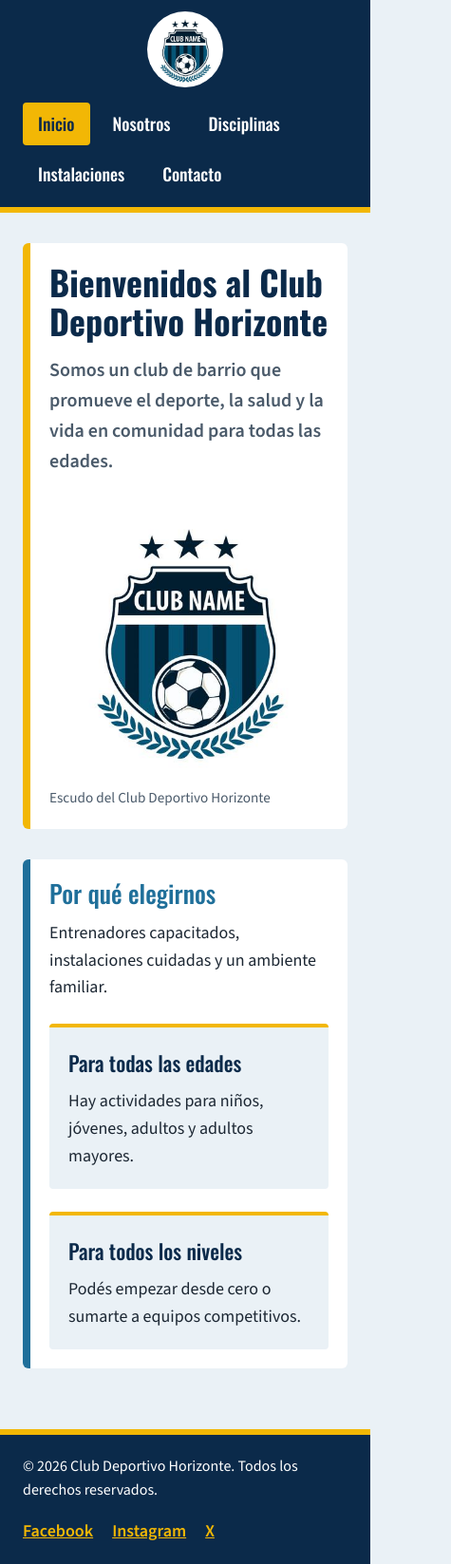
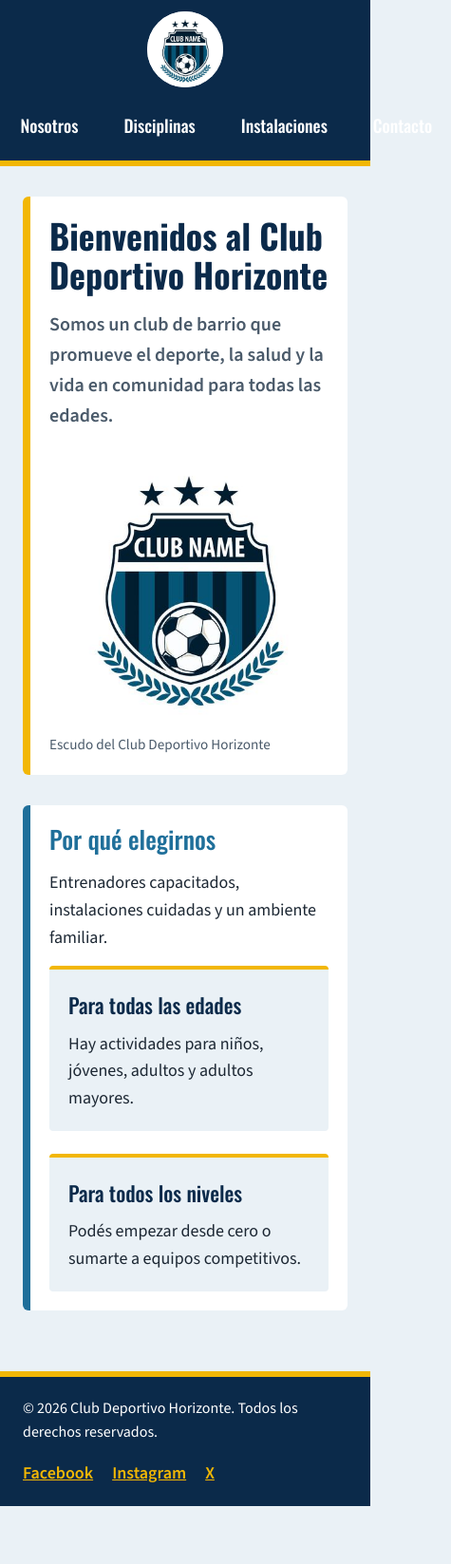
Before and after one commit to agustingiron68-sys/Club-deportivo-horizonte, a plain HTML site: page index.html in a window 390 px wide. Shown: the whole page at 95% size, 475 px wide, since content can reach past the window. After the commit the page ends 1586 px from the top, so only its background shows below. Drawn offline with nearby package versions, Linux system fonts and the light colour scheme.

Commit message:
Add files via upload

```diff
--- a/styles/styles.css
+++ b/styles/styles.css
@@ -4,9 +4,16 @@
    ========================================================== */
 
 
-/* ---------- 1. VARIABLES (paleta y tipografía) ---------- */
+/* ---------- 1. REINICIO GLOBAL (Box Model) ---------- */
+* {
+  margin: 0;
+  padding: 0;
+  box-sizing: border-box;   /* el padding y el border no agrandan los anchos */
+}
+
+
+/* ---------- 2. VARIABLES (paleta de colores) ---------- */
 :root {
-  /* Colores */
   --color-primario: #0b2a4a;     /* azul marino */
   --color-secundario: #1f6f9a;   /* azul petróleo */
   --color-acento: #f2b705;       /* dorado */
@@ -14,17 +21,10 @@
   --color-superficie: #ffffff;   /* tarjetas y secciones */
   --color-texto: #1c2733;        /* texto principal */
   --color-texto-suave: #4a5a6a;  /* texto secundario */
-
 }
 
 
-/* ---------- 2. REINICIO Y BASE ---------- */
-* {
-  box-sizing: border-box;
-  margin: 0;
-  padding: 0;
-}
-
+/* ---------- 3. BASE ---------- */
 .pagina {
   display: flex;
   flex-direction: column;
@@ -51,14 +51,13 @@
 }
 
 
-/* ---------- 3. TIPOGRAFÍA ---------- */
+/* ---------- 4. TIPOGRAFÍA ---------- */
 .titulo-principal {
   font-family: 'Oswald', 'Arial Narrow', sans-serif;
   font-size: 3rem;
   font-weight: 700;
   line-height: 1.15;
   color: var(--color-primario);
-  margin-bottom: 1rem;
 }
 
 .titulo-seccion {
@@ -67,7 +66,6 @@
   font-weight: 500;
   line-height: 1.2;
   color: var(--color-secundario);
-  margin-bottom: 0.75rem;
 }
 
 .tarjeta__titulo {
@@ -75,7 +73,6 @@
   font-size: 1.375rem;
   font-weight: 500;
   color: var(--color-primario);
-  margin-bottom: 0.5rem;
 }
 
 .texto {
@@ -88,25 +85,25 @@
   font-size: 1.25rem;
   font-weight: 600;
   color: var(--color-texto-suave);
-  margin-bottom: 1.5rem;
 }
 
 
-/* ---------- 4. ENCABEZADO Y NAVEGACIÓN ---------- */
+/* ---------- 5. NAVBAR (Flexbox) ---------- */
 .encabezado {
   background-color: var(--color-primario);
   border-bottom: 6px solid var(--color-acento);
 }
 
+/* Contenedor padre: logo a un extremo y menú al otro */
 .encabezado__contenido {
   display: flex;
+  justify-content: space-between;   /* extremos opuestos */
+  align-items: center;              /* centrado vertical */
   flex-wrap: wrap;
-  align-items: center;
-  justify-content: space-between;
-  gap: 1rem;
+  gap: 16px;
   max-width: 1000px;
   margin: 0 auto;
-  padding: 0.75rem 1.5rem;
+  padding: 12px 24px;
 }
 
 .logo__imagen {
@@ -116,15 +113,16 @@
   background-color: var(--color-superficie);
 }
 
+/* Contenedor de los enlaces */
 .menu__lista {
   display: flex;
-  flex-wrap: wrap;
-  gap: 0.5rem;
+  align-items: center;
+  gap: 8px;
 }
 
 .menu__enlace {
   display: block;
-  padding: 0.5rem 1rem;
+  padding: 10px 20px;
   font-family: 'Oswald', 'Arial Narrow', sans-serif;
   font-size: 1.125rem;
   font-weight: 500;
@@ -149,21 +147,25 @@
 }
 
 
-/* ---------- 5. CONTENIDO PRINCIPAL ---------- */
+/* ---------- 6. CONTENIDO PRINCIPAL ---------- */
 .contenido {
   flex: 1;
   width: 100%;
   max-width: 1000px;
   margin: 0 auto;
-  padding: 2rem 1.5rem;
+  padding: 32px 24px;
 }
 
+/* Cada sección es un contenedor flex en columna: el gap separa sus hijos */
 .seccion {
+  display: flex;
+  flex-direction: column;
+  gap: 16px;
   background-color: var(--color-superficie);
   border-left: 8px solid var(--color-secundario);
   border-radius: 6px;
-  padding: 2rem;
-  margin-bottom: 2rem;
+  padding: 32px;
+  margin-bottom: 32px;   /* separa una sección de la siguiente */
 }
 
 .seccion--principal {
@@ -171,18 +173,14 @@
 }
 
 
-/* ---------- 6. IMÁGENES ---------- */
-.figura {
-  margin-top: 0.5rem;
-}
-
+/* ---------- 7. IMÁGENES ---------- */
 .figura__imagen {
   width: 100%;
   border-radius: 6px;
 }
 
 .figura__leyenda {
-  margin-top: 0.5rem;
+  margin-top: 8px;
   font-size: 0.95rem;
   color: var(--color-texto-suave);
 }
@@ -200,23 +198,26 @@
 }
 
 
-/* ---------- 7. TARJETAS ---------- */
+/* ---------- 8. TARJETAS (Flexbox) ---------- */
 .tarjetas {
-  display: grid;
-  grid-template-columns: repeat(auto-fit, minmax(240px, 1fr));
-  gap: 1.5rem;
-  margin-top: 1.5rem;
+  display: flex;
+  flex-wrap: wrap;
+  gap: 24px;
 }
 
 .tarjeta {
+  display: flex;
+  flex-direction: column;
+  gap: 8px;
+  flex: 1 1 240px;   /* crecen parejo y pasan a la línea siguiente si no entran */
   background-color: var(--color-fondo);
   border-top: 4px solid var(--color-acento);
   border-radius: 4px;
-  padding: 1.25rem;
+  padding: 20px;
 }
 
 
-/* ---------- 8. PIE DE PÁGINA ---------- */
+/* ---------- 9. PIE DE PÁGINA (Flexbox) ---------- */
 .pie {
   background-color: var(--color-primario);
   color: #ffffff;
@@ -225,13 +226,13 @@
 
 .pie__contenido {
   display: flex;
+  justify-content: space-between;
+  align-items: center;
   flex-wrap: wrap;
-  align-items: center;
-  justify-content: space-between;
-  gap: 1rem;
+  gap: 16px;
   max-width: 1000px;
   margin: 0 auto;
-  padding: 1.25rem 1.5rem;
+  padding: 20px 24px;
 }
 
 .pie__texto {
@@ -240,7 +241,8 @@
 
 .pie__redes {
   display: flex;
-  gap: 1.25rem;
+  align-items: center;
+  gap: 20px;
 }
 
 .pie__enlace {
@@ -254,7 +256,7 @@
 }
 
 
-/* ---------- 9. ADAPTACIÓN A CELULARES ---------- */
+/* ---------- 10. ADAPTACIÓN A CELULARES ---------- */
 @media (max-width: 600px) {
   .titulo-principal {
     font-size: 2.25rem;
@@ -265,7 +267,7 @@
   }
 
   .seccion {
-    padding: 1.25rem;
+    padding: 20px;
   }
 
   .encabezado__contenido {
```
